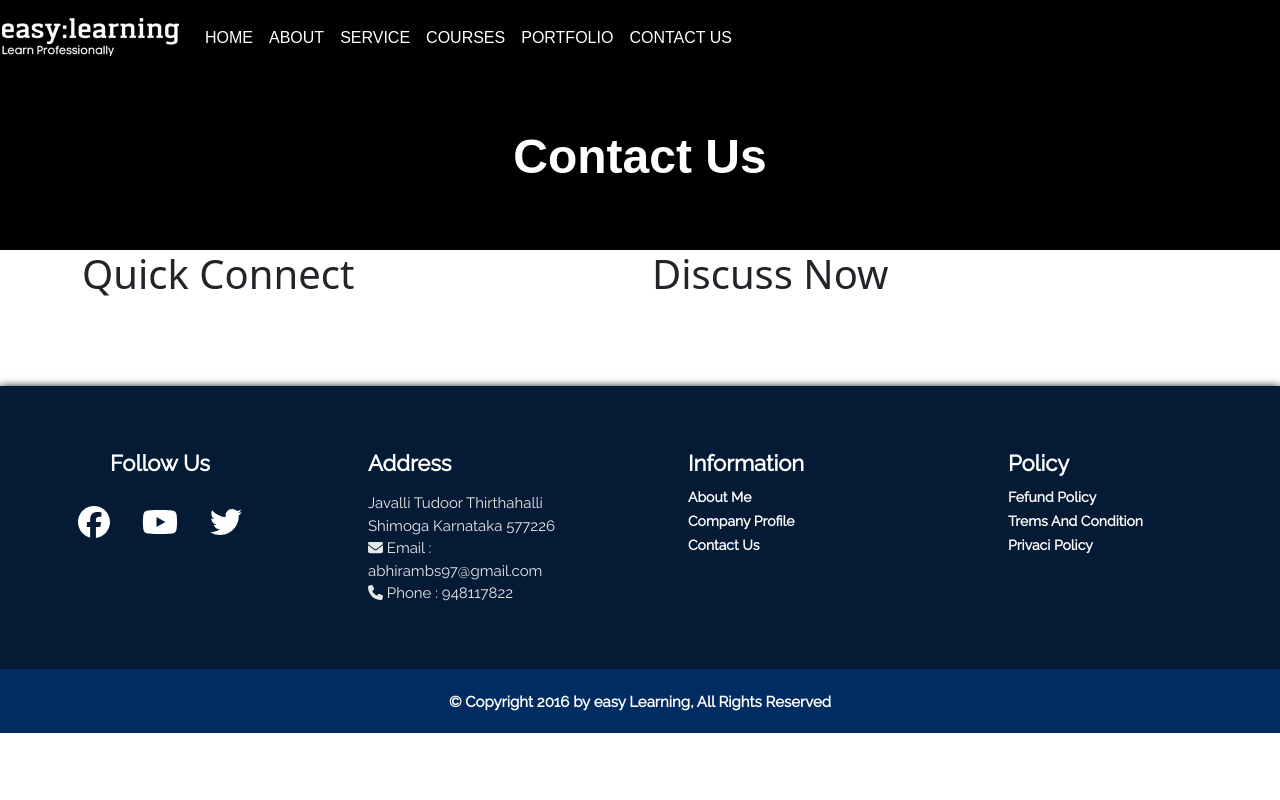
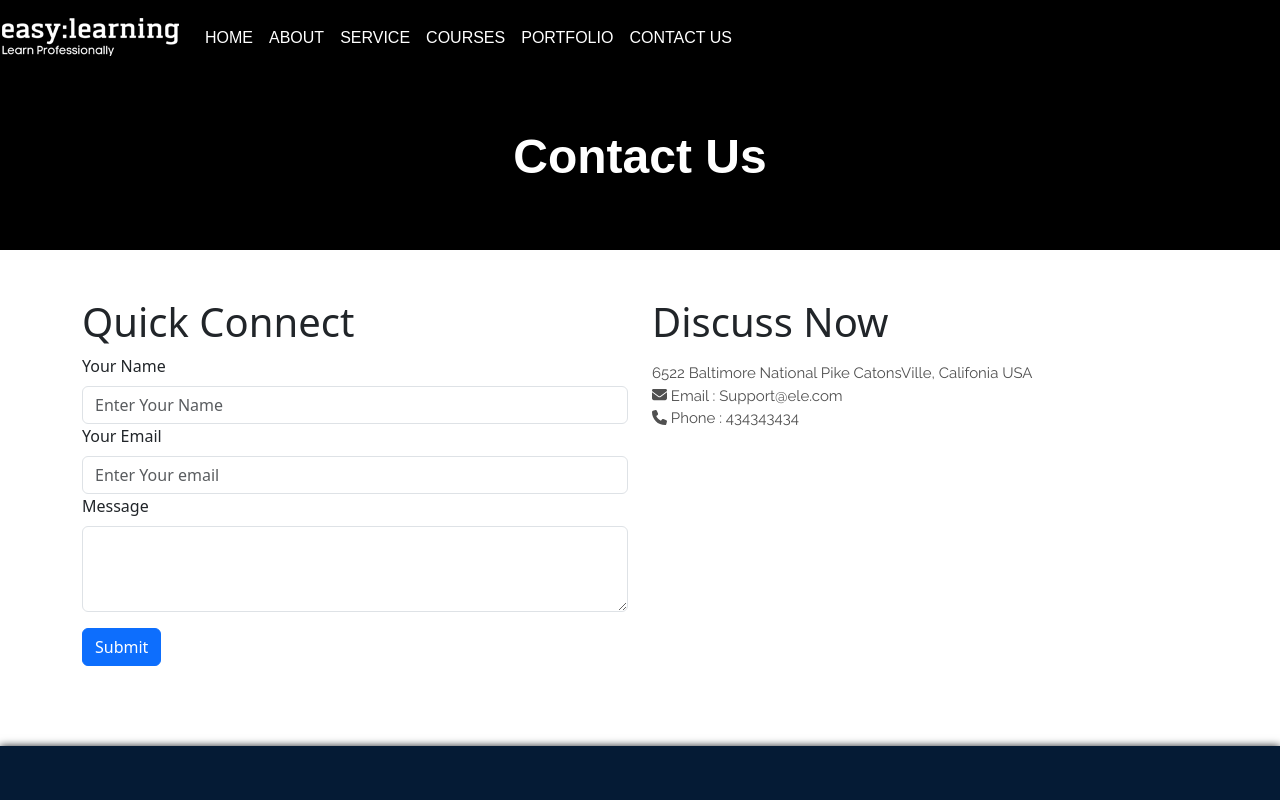
Before and after one commit to abhibs/react-laravel-project, a React (Create React App) app: page / in a window 1280 px wide. Shown: the top 800 px of the page. Built offline with nearby package versions, Linux system fonts and the light colour scheme; a web font is replaced by a local one.

Commit message:
contact component design

```diff
--- a/src/components/ContactSec/ContactSec.jsx
+++ b/src/components/ContactSec/ContactSec.jsx
@@ -1,17 +1,47 @@
 import React, { Component } from "react";
-import { Col, Container, Row } from "react-bootstrap";
+import { Button, Col, Container, Form, Row } from "react-bootstrap";
+import { FontAwesomeIcon } from "@fortawesome/react-fontawesome";
+import { faEnvelope } from "@fortawesome/free-solid-svg-icons";
+import { faPhone } from "@fortawesome/free-solid-svg-icons";
 
 class ContactSec extends Component {
   render() {
     return (
       <>
-        <Container>
+        <Container className="mt-5">
           <Row>
             <Col lg={6} md={6} sm={12}>
               <h1>Quick Connect</h1>
+              <Form>
+                <Form.Group>
+                  <Form.Label>Your Name </Form.Label>
+                  <Form.Control type="text" placeholder="Enter Your Name" />
+                </Form.Group>
+
+                <Form.Group>
+                  <Form.Label>Your Email </Form.Label>
+                  <Form.Control type="email" placeholder="Enter Your email" />
+                </Form.Group>
+
+                <Form.Group>
+                  <Form.Label>Message </Form.Label>
+                  <Form.Control as="textarea" rows={3} />
+                </Form.Group>
+
+                <Button className="mt-3" variant="primary" type="submit">
+                  Submit
+                </Button>
+              </Form>
             </Col>
             <Col lg={6} md={6} sm={12}>
               <h1>Discuss Now</h1>
+              <p className="serviceDescription">
+                6522 Baltimore National Pike CatonsVille, Califonia USA{" "}
+                <br></br>
+                <FontAwesomeIcon icon={faEnvelope} /> Email : Support@ele.com
+                <br></br>
+                <FontAwesomeIcon icon={faPhone} /> Phone : 434343434<br></br>
+              </p>
             </Col>
           </Row>
         </Container>
```
